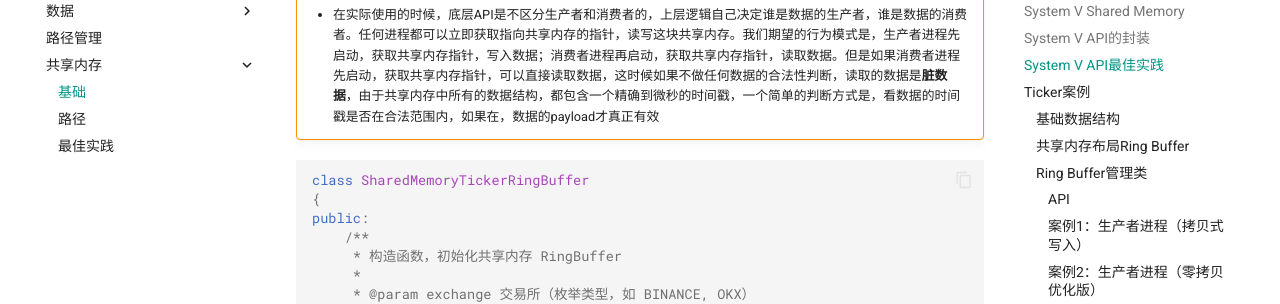
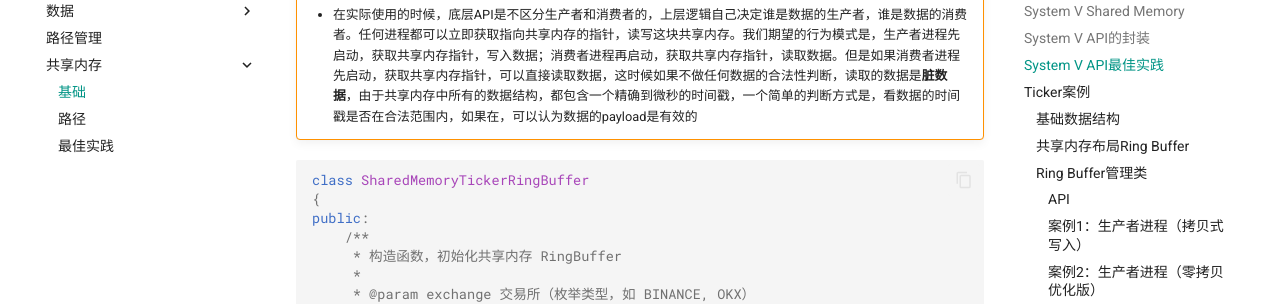
Before and after one commit to relaxdl/hft-wiki, an MkDocs documentation site: the page built from docs/common/shm_basic.md, in a window 1280 px wide and 1400 px high, scrolled down 2415 px. Shown: the part 172-476 px from the top of the window. Built offline with MkDocs 1.6.1 and Material for MkDocs 9.7.7, drawn with Linux system fonts in a browser that asks for light colours; some of the changed text lies outside the part shown.

Commit message:
更新shm basic doc

````diff
--- a/docs/common/shm_basic.md
+++ b/docs/common/shm_basic.md
@@ -74,7 +74,7 @@ int deleteShmById(int shmid);
     * 在实盘中，我们attach的内存统一都是Ring Buffer封装后的数据结构，有一致的行为模式
     * 虽然封装好的共享内存API提供了overwrite的功能来重新创建一块新的共享内存，但是在实际使用的时候，**我们永远不会删除已有的一块共享内存再去重新创建它**，也就是我们永远不会使用这个参数
     * 目前唯一需要将一块已有的共享内存删除再重新创建的业务场景就是修改了底层的数据结构，在底层基础数据结构稳定的情况下，这个需求非常少。及时有必须要改动的场景，升级的时候，重启服务器，重新刷新整个共享内存即可。这样可以极大简化上层业务逻辑实现
-    * 在实际使用的时候，底层API是不区分生产者和消费者的，上层逻辑自己决定谁是数据的生产者，谁是数据的消费者。任何进程都可以立即获取指向共享内存的指针，读写这块共享内存。我们期望的行为模式是，生产者进程先启动，获取共享内存指针，写入数据；消费者进程再启动，获取共享内存指针，读取数据。但是如果消费者进程先启动，获取共享内存指针，可以直接读取数据，这时候如果不做任何数据的合法性判断，读取的数据是**脏数据**，由于共享内存中所有的数据结构，都包含一个精确到微秒的时间戳，一个简单的判断方式是，看数据的时间戳是否在合法范围内，如果在，数据的payload才真正有效
+    * 在实际使用的时候，底层API是不区分生产者和消费者的，上层逻辑自己决定谁是数据的生产者，谁是数据的消费者。任何进程都可以立即获取指向共享内存的指针，读写这块共享内存。我们期望的行为模式是，生产者进程先启动，获取共享内存指针，写入数据；消费者进程再启动，获取共享内存指针，读取数据。但是如果消费者进程先启动，获取共享内存指针，可以直接读取数据，这时候如果不做任何数据的合法性判断，读取的数据是**脏数据**，由于共享内存中所有的数据结构，都包含一个精确到微秒的时间戳，一个简单的判断方式是，看数据的时间戳是否在合法范围内，如果在，可以认为数据的payload是有效的
 
 ```c++ hl_lines="14 21 28 42"
 class SharedMemoryTickerRingBuffer
@@ -129,7 +129,7 @@ private:
 * Ticker：基础数据结构
 * SharedMemoryTickerData：共享内存布局Ring Buffer
 * SharedMemoryTickerRingBuffer：Ring Buffer管理类，提供操作接口
-* 🔥 SharedMemoryTicker：全局Ring Buffer管理器，上层使用者最终只需要和这个类交互
+* 🔥 SharedMemoryTicker：全局Ring Buffer管理器，管理所有交易所和交易对的Ticker，上层使用者最终只需要和这个类交互
 
 ### 基础数据结构
 
@@ -313,7 +313,7 @@ inline void commit();
 
 #### 案例1：生产者进程（拷贝式写入）
 
-```c++
+```c++ hl_lines="13"
 SharedMemoryTickerRingBuffer buffer(
     Exchange::BINANCE,
     CurrencyPair::BTC_USDT
@@ -333,7 +333,7 @@ buffer.write(ticker);
 
 * `buffer.getWritable()`和`buffer.commit()`操作必须一一对应
 
-```c++
+```c++ hl_lines="7 17"
 SharedMemoryTickerRingBuffer buffer(
     Exchange::BINANCE,
     CurrencyPair::BTC_USDT
@@ -355,7 +355,7 @@ buffer.commit();
 
 #### 案例3：消费者进程（数据读取方）
 
-```c++
+```c++ hl_lines="7"
 SharedMemoryTickerRingBuffer buffer(
     Exchange::BINANCE,
     CurrencyPair::BTC_USDT
@@ -452,7 +452,7 @@ static inline void commit(const Exchange exchange, const CurrencyPair symbol);
 
 #### 🔥 案例1：生产者进程（拷贝式写入）
 
-```c++
+```c++ hl_lines="6"
 // 解析 JSON 到 Ticker
 Ticker ticker = parseFromJson(json);
 
@@ -464,7 +464,7 @@ ShareMemoryTicker::write(ticker);
 #### 🔥 案例2：生产者进程（零拷贝优化）
 
 
-```c++
+```c++ hl_lines="6 20"
 // 交易所和交易对
 Exchange exchange = Exchange::BINANCE;
 CurrencyPair symbol = CurrencyPair::BTC_USDT;
@@ -489,7 +489,7 @@ ShareMemoryTicker::commit(exchange, symbol);
 
 #### 🔥 案例3：消费者进程（数据读取方）
 
-```c++
+```c++ hl_lines="6"
 // 交易所和交易对
 Exchange exchange = Exchange::BINANCE;
 CurrencyPair symbol = CurrencyPair::BTC_USDT;
````
